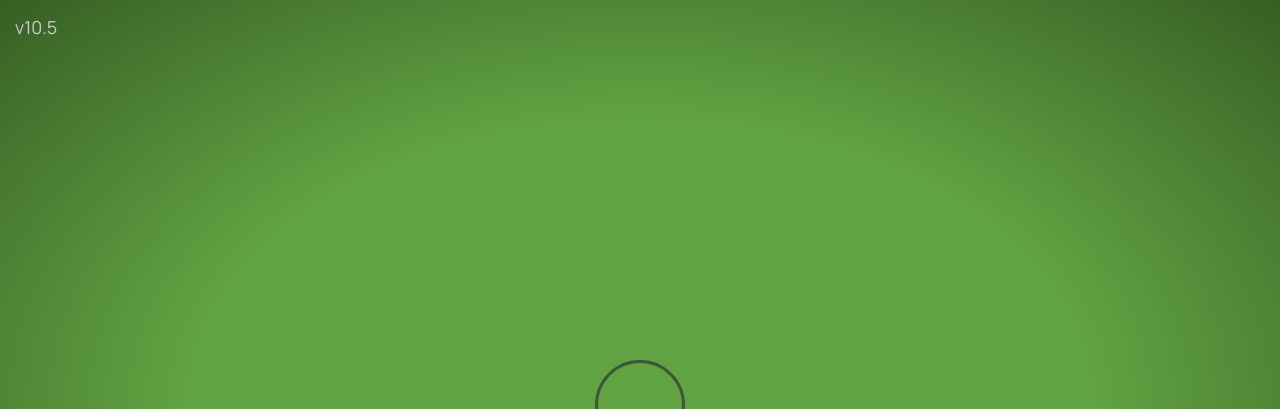
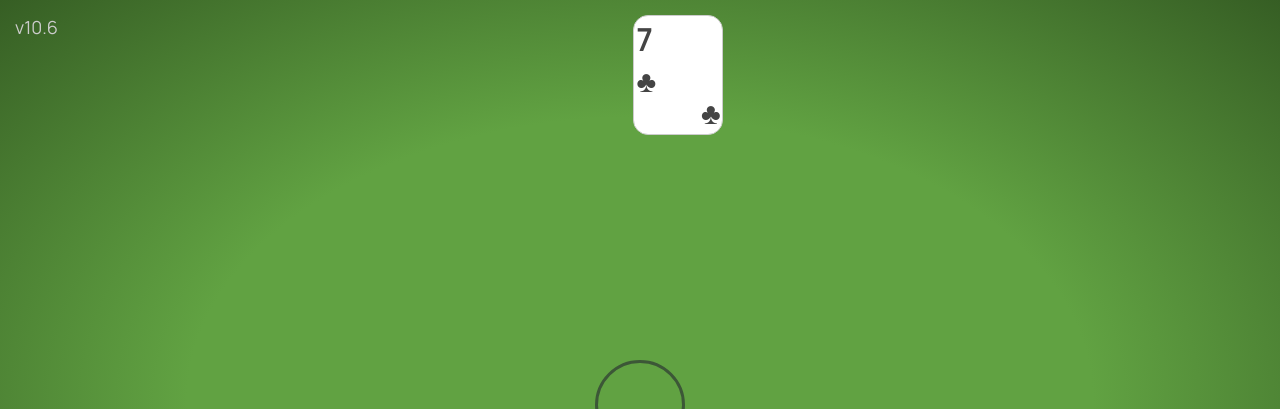
Before and after one commit to Bellusfennec/pet-game-21, a PHP site: page / in a window 1280 px wide. Shown: the top 409 px of the page. Run offline with PHP 8.4, Linux system fonts and the light colour scheme; style sheets or scripts are compiled from the project's sources.

Commit message:
проверка

```diff
--- a/assets/app.js
+++ b/assets/app.js
@@ -355,7 +355,7 @@ function getCardFor(name) {
         <div class="card__icon__lg">${suit}</div>
     </div>
     </div>`
-    classAdd(`card-${q}`, 'open', duration = 500)
+    classAdd(`card-${q}`, 'open', 500)
 }
 
 function getCardNew(name, deck) {
--- a/assets/css/style.css
+++ b/assets/css/style.css
@@ -359,7 +359,6 @@ button {
 }
 .card {
   position: relative;
-  font-size: 1rem;
   width: 3em;
   height: 4em;
   float: left;
@@ -367,19 +366,11 @@ button {
 }
 .card__rank {
   font-weight: bold;
-  font-size: 1.5em;
-  line-height: 0.9em;
-}
-.card__suits {
-  line-height: 0.8em;
-  font-size: 0.8em;
 }
 .card__icon__lg {
   position: absolute;
   right: 0.03em;
   bottom: 0.03em;
-  font-size: 1em;
-  line-height: 0.8em;
   text-size-adjust: none;
   -moz-text-size-adjust: none;
   -webkit-text-size-adjust: none;
--- a/assets/css/style.less
+++ b/assets/css/style.less
@@ -275,7 +275,6 @@ body {
 }
 .card {
   position: relative;
-  font-size: 1rem;
   width: 3em;
   height: 4em;
   float: left;
@@ -284,19 +283,19 @@ body {
 }
 .card__rank {
   font-weight: bold;
-  font-size: 1.5em;
-  line-height: .9em;
+  // font-size: 1.5em;
+  // line-height: .9em;
 }
 .card__suits {
-  line-height: .8em;
-  font-size: .8em;
+  // line-height: .8em;
+  // font-size: .8em;
 }
 .card__icon__lg{
   position: absolute;
   right: .03em;
   bottom: .03em;
-  font-size: 1em;
-  line-height: .8em;
+  // font-size: 1em;
+  // line-height: .8em;
   text-size-adjust: none;
   -moz-text-size-adjust :none;
   -webkit-text-size-adjust :none;
--- a/index.html
+++ b/index.html
@@ -13,11 +13,19 @@
 <body>
 
 <div id="game">
-    <div class="bild">v10.5</div>
+    <div class="bild">v10.6</div>
 
     <div id="board">
         <div class="board__dealer">
             <div class="board__cards">
+                <div class="card card-0 open">
+                    <div class="card__front"></div>
+                    <div class="card__back">
+                        <div class="card__rank">7</div>
+                        <div class="card__suits">♣︎</div>
+                        <div class="card__icon__lg">♣︎</div>
+                    </div>
+                    </div>
             </div>
             <div class="board__sum hide"></div>
         </div>
```
